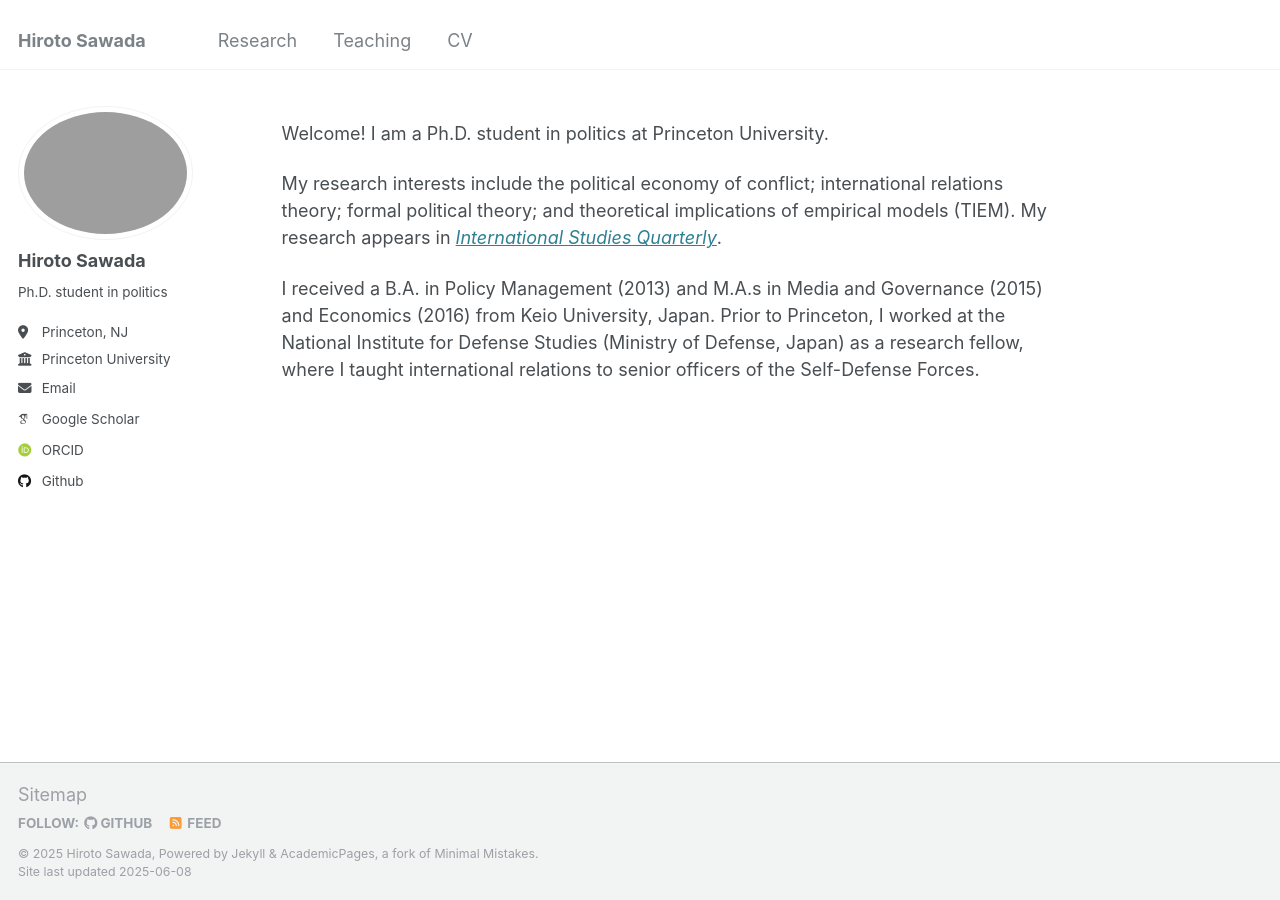
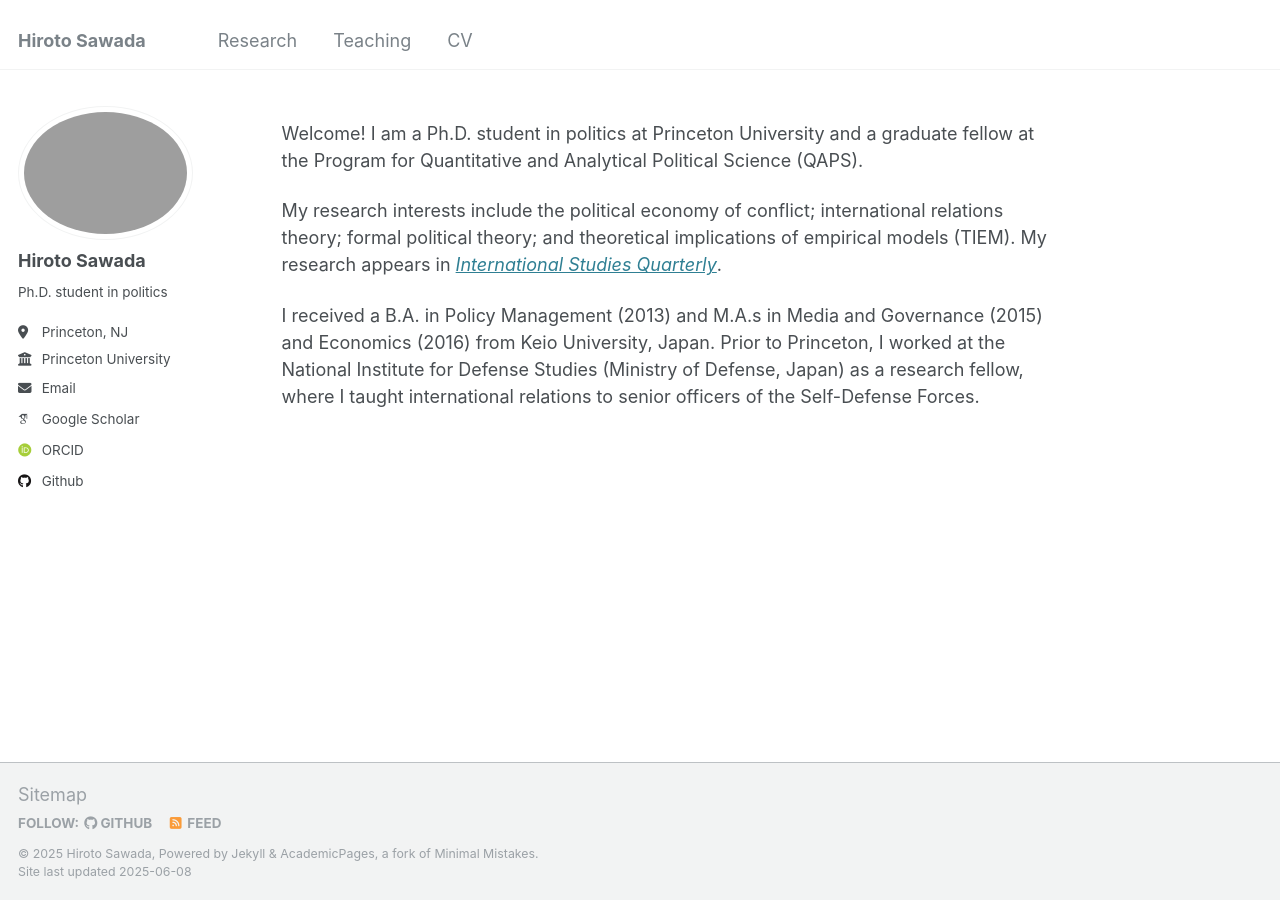
Before and after one commit to hiroto-sawada/hiroto-sawada.github.io, a Jekyll site: the page built from _pages/about.md, in a window 1280 px wide. Built offline with Jekyll 4.4.1, drawn with Linux system fonts in a browser that asks for light colours; some web fonts are replaced.

Commit message:
Update about.md

```diff
--- a/_pages/about.md
+++ b/_pages/about.md
@@ -7,7 +7,7 @@ redirect_from:
   - /about.html
 ---
 
-Welcome! I am a Ph.D. student in politics at Princeton University.
+Welcome! I am a Ph.D. student in politics at Princeton University and a graduate fellow at the Program for Quantitative and Analytical Political Science (QAPS).
 
 My research interests include the political economy of conflict; international relations theory; formal political theory; and theoretical implications of empirical models (TIEM).
 My research appears in [_International Studies Quarterly_](https://doi.org/10.1093/isq/sqae023).
```
